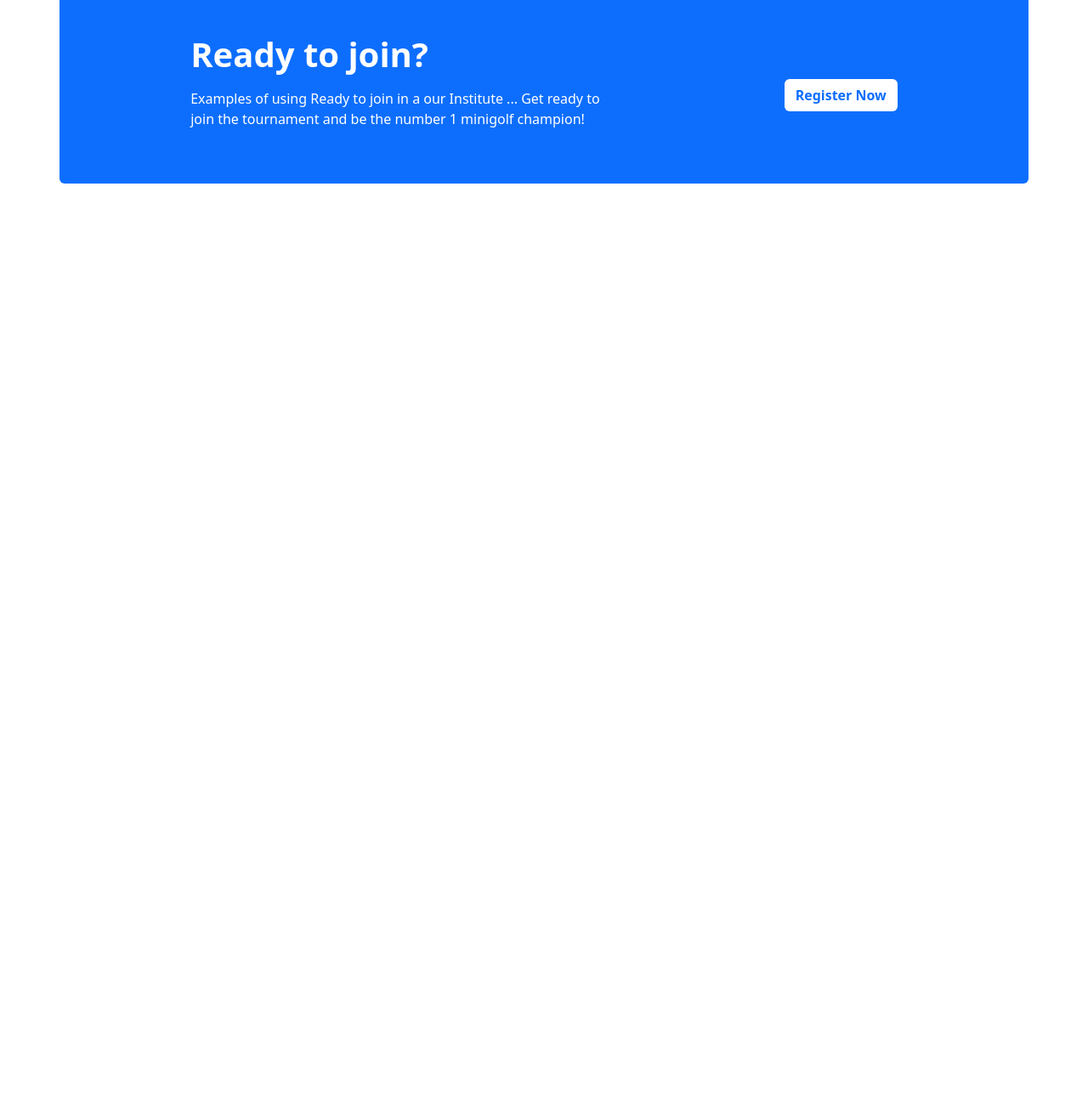
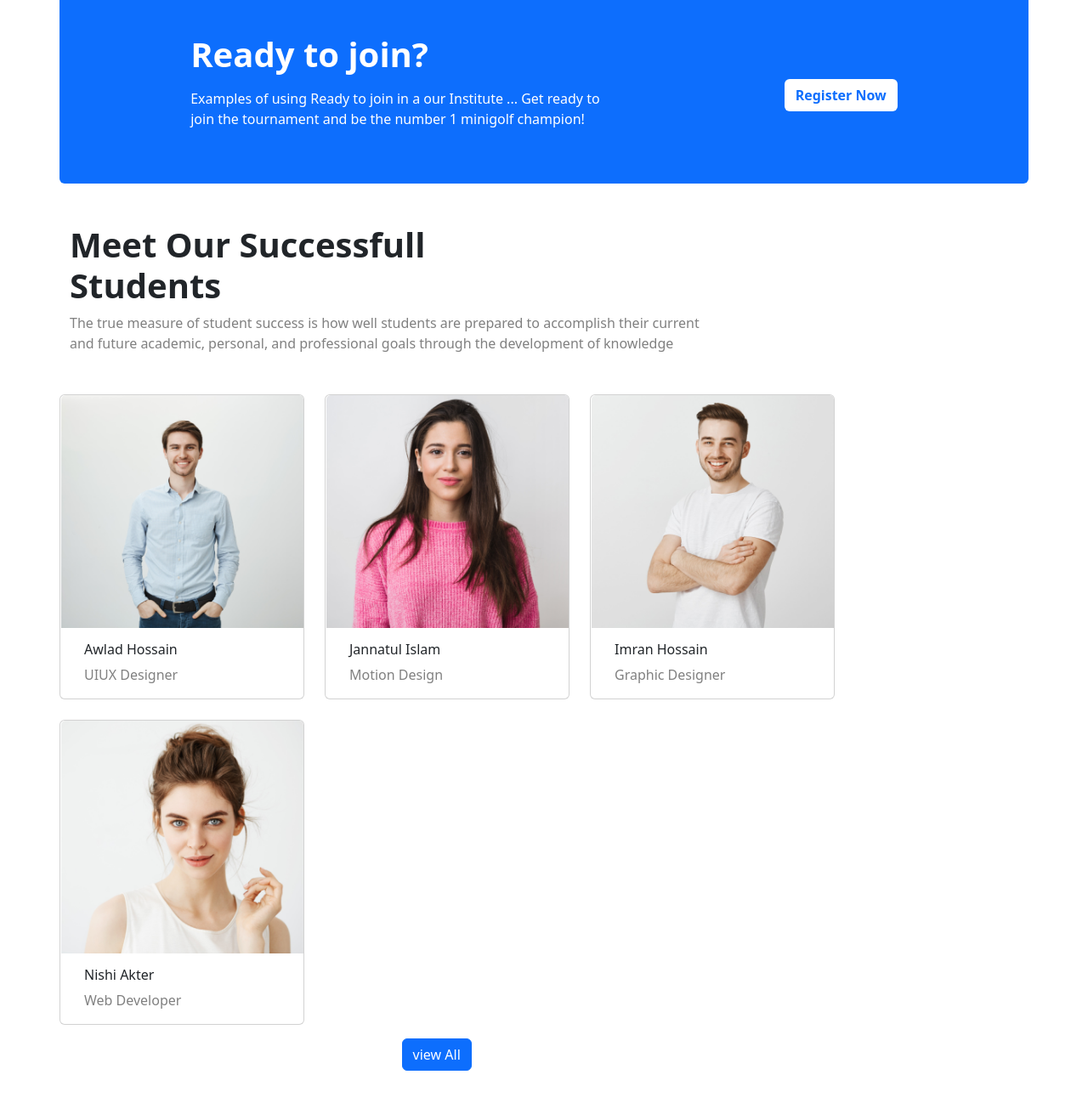
Before and after one commit to masud90895/Study-Technology-in-Education, a plain HTML site: page index.html in a window 1280 px wide. Shown: the part 2657-3955 px from the top of the page at 85% size. Before the commit the page ends 2921 px from the top, so only its background shows below. Drawn offline with nearby package versions, Linux system fonts and the light colour scheme.

Commit message:
succesfull student added

```diff
--- a/index.html
+++ b/index.html
@@ -233,6 +233,47 @@
           </div>
         </div>
       </section>
+
+      <!-- successfull student section start  -->
+      <section class="container mb-5">
+        <div class=" text-center text-md-start mb-5">
+          <h1 class="fw-bold ">Meet Our Successfull <br> Students</h1>
+          <p  class="grey-color">The true measure of student success is how well students are prepared to accomplish their current <br> and  future academic, personal, and professional goals through the development of knowledge</p>
+        </div>
+        <div class="row justify-content-center justify-content-lg-start row-cols-4 gap-4">
+          <div class="card" style="width: 18rem;">
+            <img src="images/student/student-1.png" class="card-img-top  student-img" alt="...">
+            <div class="card-body">
+              <h6>Awlad Hossain</h6>
+              <p class="card-text grey-color">UIUX Designer</p>
+            </div>
+          </div>
+          <div class="card" style="width: 18rem;">
+            <img src="images/student/student-2.png" class="card-img-top  student-img" alt="...">
+            <div class="card-body">
+              <h6>Jannatul Islam</h6>
+              <p class="card-text grey-color">Motion Design</p>
+            </div>
+          </div>
+          <div class="card" style="width: 18rem;">
+            <img src="images/student/student-3.png" class="card-img-top  student-img" alt="...">
+            <div class="card-body">
+              <h6>Imran Hossain</h6>
+              <p class="card-text grey-color">Graphic Designer</p>
+            </div>
+          </div>
+          <div class="card" style="width: 18rem;">
+            <img src="images/student/student-4.png" class="card-img-top  student-img" alt="...">
+            <div class="card-body">
+              <h6>Nishi Akter</h6>
+              <p class="card-text grey-color">Web Developer</p>
+            </div>
+          </div>
+        </div>
+        <button class="btn btn-primary mt-3 started-btn " type="submit">view All</button>
+
+      </section>
+
     </main>
 
 
--- a/style.css
+++ b/style.css
@@ -11,10 +11,14 @@
     margin-left: 15%;
 }
 .started-btn{
-    margin-left: 35%;
+    margin-left: 35% ;
 }
 .elearning-bg-color{
     background-color: #F4FAFD;
+}
+.student-img{
+    width: 285px !important;
+    margin-left: -11px;
 }
 /*phone*/
 @media only screen and (max-width: 688px) {
```
